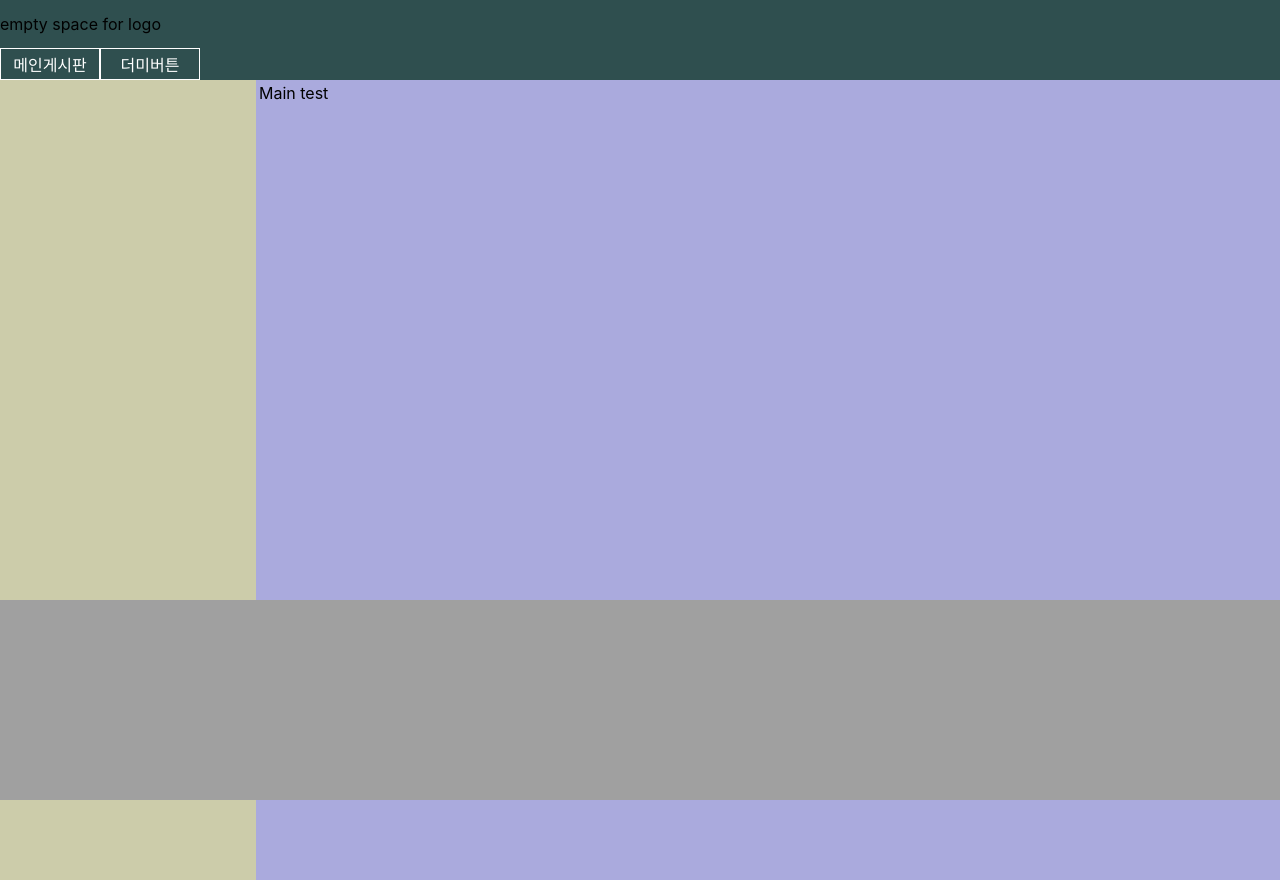
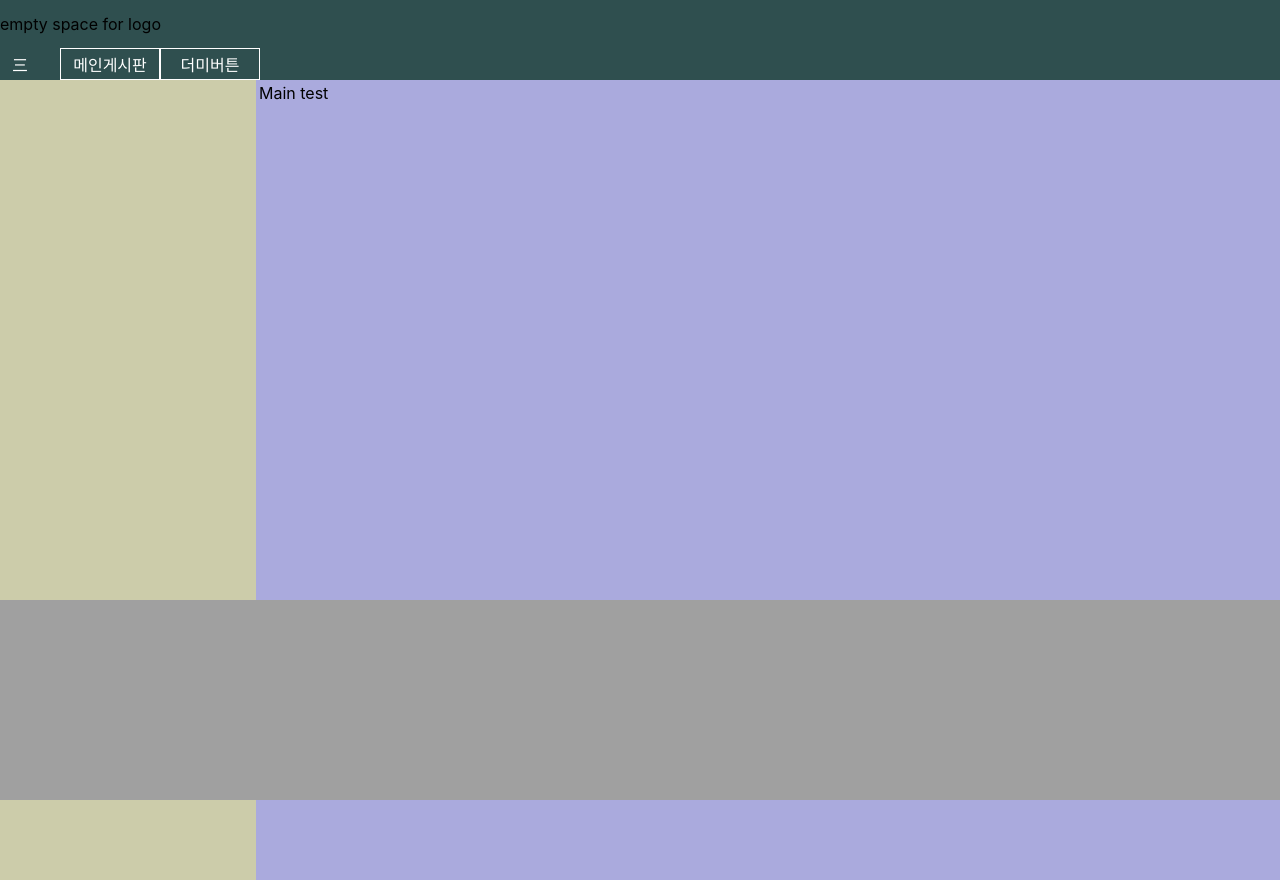
Before and after one commit to SI-Kim/nextjs-easy-blog-app, a Next.js app: page / in a window 1280 px wide. Built offline with nearby package versions, Linux system fonts and the light colour scheme.

Commit message:
햄버거 메뉴

```diff
--- a/layouts/Header.js
+++ b/layouts/Header.js
@@ -1,9 +1,8 @@
-import styles from '../styles/layouts.module.css';
-import Link from 'next/link';
-import { headerNav } from '../dumy-datas/headerDatas';
+import styles from "../styles/layouts.module.css";
+import Link from "next/link";
+import { headerNav } from "../dumy-datas/headerDatas";
 
 export default function Header() {
-
   const headerNav = [
     {
       id: 1,
@@ -14,20 +13,19 @@ export default function Header() {
       id: 2,
       name: "더미버튼",
       link: "/board1/MainBoard"
-        },
+    }
   ];
-    headerNav.map(data => (
-        console.log(data)
-    ));
+  headerNav.map((data) => console.log(data));
   console.log(headerNav[1]);
   return (
     <header className={styles.header}>
-            <div className={styles.logoZone}>
-                empty space for logo
+      <div className={styles.logoZone}>empty space for logo</div>
+      <nav className={styles.navigation}>
+        <div className={styles.hamberger}>三</div>
+        {headerNav.map((data) => (
+          <div key={data.id} className={styles.item}>
+            <Link href={data.link}>{data.name}</Link>
           </div>
-            <nav className={styles.navigation}>
-                {headerNav.map(data => (
-                    <div key={data.id} className={styles.item}><Link href={data.link}>{data.name}</Link></div>
         ))}
         {/* <div className={styles.item}><Link href="/board1/MainBoard">MainBoard</Link></div> */}
       </nav>
--- a/styles/layouts.module.css
+++ b/styles/layouts.module.css
@@ -26,6 +26,19 @@
   min-width: 100px;
 }
 
+.header .navigation .hamberger {
+  font: bold;
+  color: white;
+  max-width: 120px;
+  text-align: center;
+  max-height: 80px;
+  height: 2rem;
+  line-height: 2rem;
+  display: inline-block;
+  min-width: 40px;
+  margin-right: 20px;
+}
+
 .main {
   display: block;
   width: 80%;
```
Lines whose indentation alone changed are shown as unchanged.
